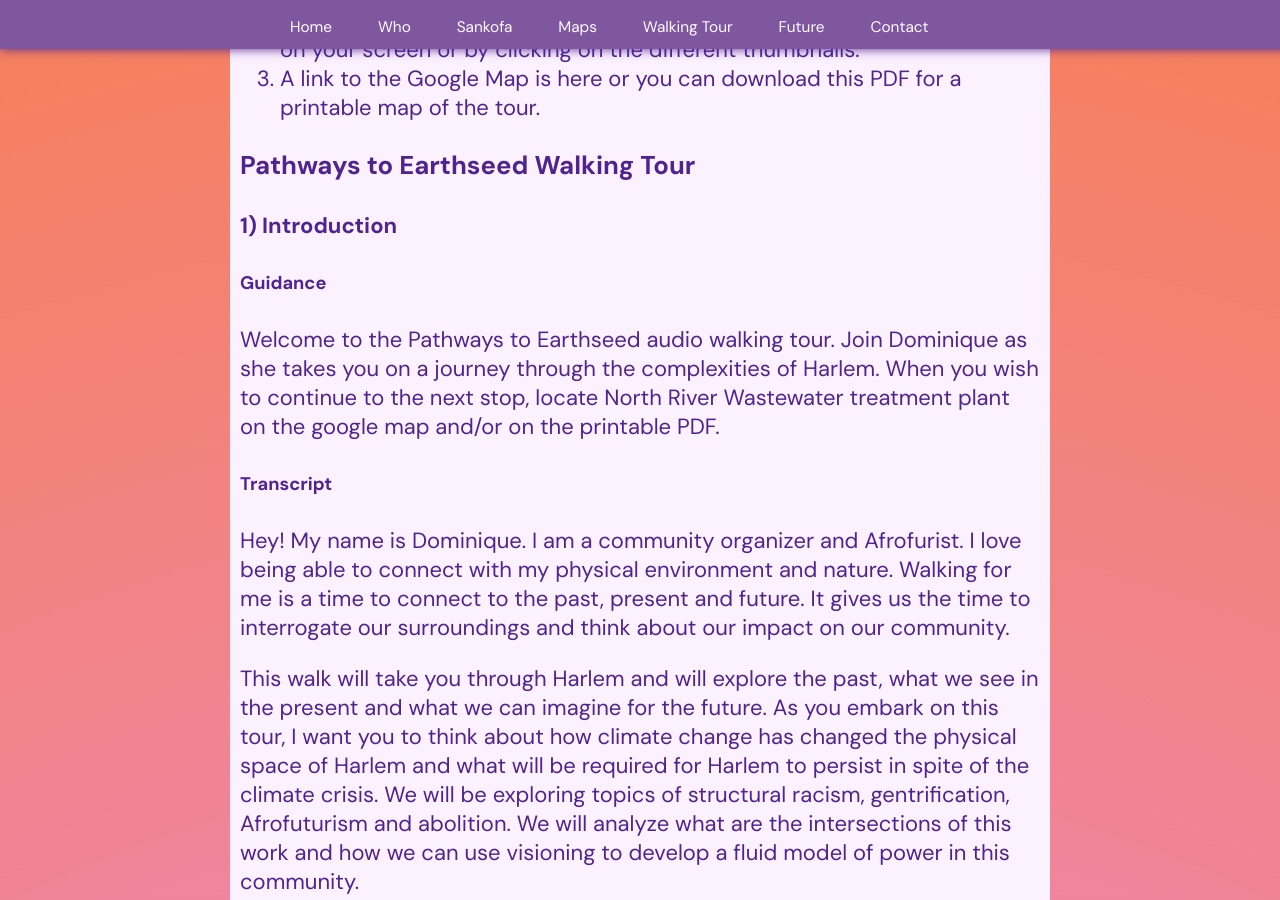
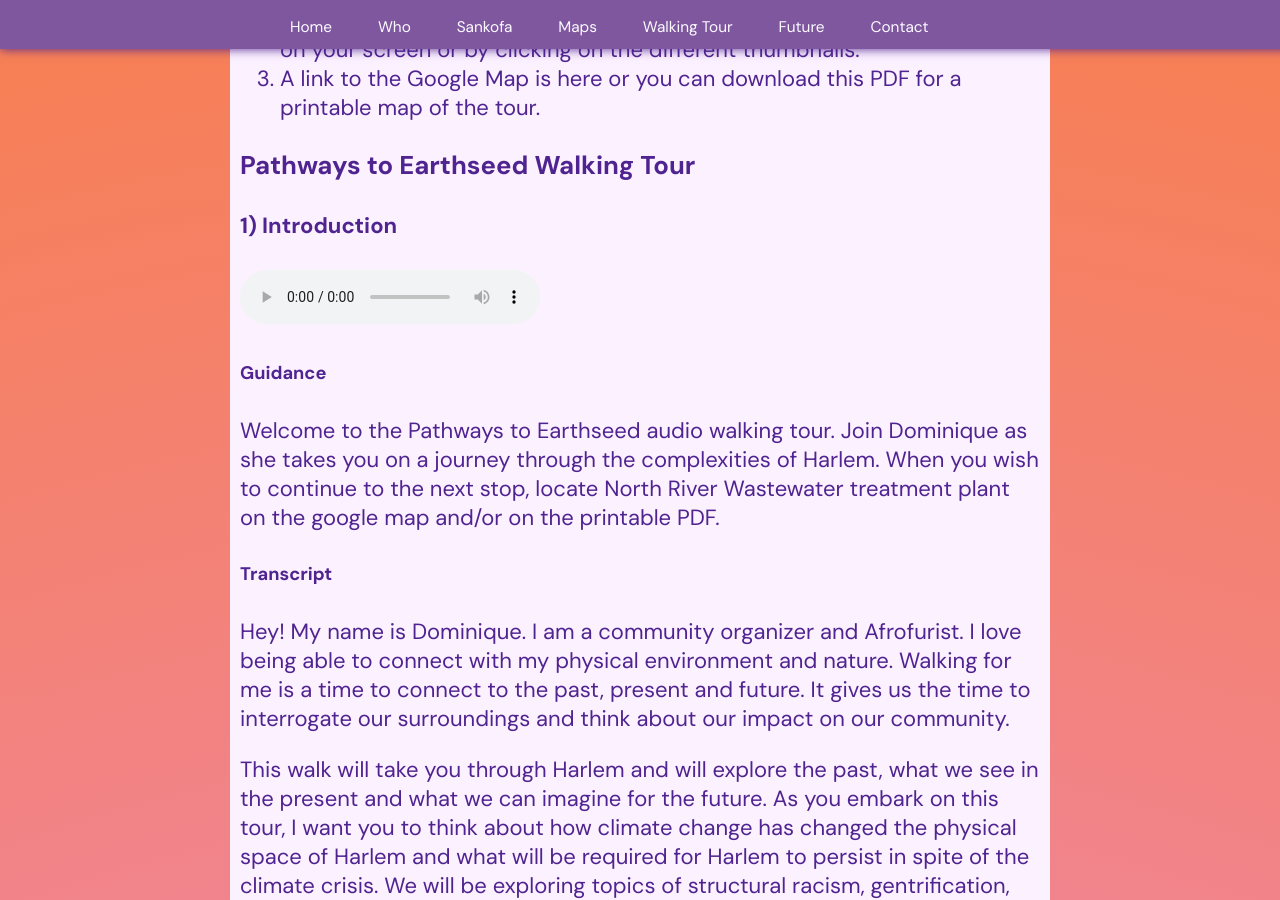
Before and after one commit to niquethom/toearthseed.org, a Jekyll site: the page built from walking-tour.html, in a window 1280 px wide and 900 px high, scrolled down 1331 px. Built offline with Jekyll 4.4.1, drawn with Linux system fonts in a browser that asks for light colours.

Commit message:
add audio controls

```diff
--- a/walking-tour.html
+++ b/walking-tour.html
@@ -133,7 +133,7 @@ title: Walking Tour
 
   <h3>Pathways to Earthseed Walking Tour</h3>
   <h4>1) Introduction </h4>
-  <audio src="assets/Walking Tour Audio/Pathways to Earthseed- Introduction.mp3"></audio>
+  <audio controls src="assets/Walking Tour Audio/Pathways to Earthseed- Introduction.mp3"></audio>
 
   <h5>Guidance</h5>
   <p>
@@ -156,7 +156,7 @@ title: Walking Tour
   <h4>
     STOP #1: North River Wastewater Treatment Plant (Hudson River Greenway, New York, NY 10031
   <h4>
-  <audio src="assets/Walking Tour Audio/Pathways to Earthseed-Stop #1.mp3"></audio>
+  <audio controls src="assets/Walking Tour Audio/Pathways to Earthseed-Stop #1.mp3"></audio>
 
 
   <h5>Transcript</h5>
@@ -172,7 +172,7 @@ title: Walking Tour
   <h4>
     STOP #2: Mother Clara Hale Bus Depot (721 Malcolm X Blvd, New York, NY 10039)
   </h4>
-  <audio src="assets/Walking Tour Audio/Pathways to Earthseed- Stop #2.mp3"></audio>
+  <audio controls src="assets/Walking Tour Audio/Pathways to Earthseed- Stop #2.mp3"></audio>
 
   <h5>Transcript</h5>
   <p>
@@ -184,7 +184,7 @@ title: Walking Tour
   <h4>
     STOP #3: Striver’s Row (W 138th and W 139th Street, New York, NY 10030)
   </h4>
-  <audio src="assets/Walking Tour Audio/Pathways to Earthseed-Stop#3 .mp3"></audio>
+  <audio controls src="assets/Walking Tour Audio/Pathways to Earthseed-Stop#3 .mp3"></audio>
 
   <h5>Transcript</h5>
   <p>
@@ -196,7 +196,7 @@ title: Walking Tour
   <h4>
     STOP #4 Abyssinian Baptist Church (132 W 138th St, New York, NY 10030)
   </h4>
-  <audio src="assets/Walking Tour Audio/Pathways to Earthseed- Stop #4.mp3"></audio>
+  <audio controls src="assets/Walking Tour Audio/Pathways to Earthseed- Stop #4.mp3"></audio>
 
   <h5>Transcript</h5>
   <p>
@@ -208,7 +208,7 @@ title: Walking Tour
   <h4>
     STOP #5: Lafayette Theater (Corner of W 132nd and Malcolm X Blvd.)
   </h4>
-  <audio src="assets/Walking Tour Audio/Pathways to Earthseed- Stop #5.mp3"></audio>
+  <audio controls src="assets/Walking Tour Audio/Pathways to Earthseed- Stop #5.mp3"></audio>
 
   <h5>Transcript</h5>
   <p>
@@ -220,7 +220,7 @@ title: Walking Tour
   <h4>
     STOP #6: Apollo Theater (253 W 125th St, New York, NY 10027)
   </h4>
-  <audio src="assets/Walking Tour Audio/Pathways to Earthseed- Stop #6.mp3"></audio>
+  <audio controls src="assets/Walking Tour Audio/Pathways to Earthseed- Stop #6.mp3"></audio>
   <p>
     The sixth stop is Apollo Theater. To continue to the next stop on the tour, locate 125th and Consumerism (W 125th Street) on this Google map or this printable PDF map.
   </p>
@@ -234,7 +234,7 @@ title: Walking Tour
   <h4>
     STOP #7: Asthma Central (W 123rd between Adam Clayton Powell and Malcolm X Blvd.)
   </h4>
-  <audio src="assets/Walking Tour Audio/Patrhways to Earthseed- Stop #7.mp3"></audio>
+  <audio controls src="assets/Walking Tour Audio/Patrhways to Earthseed- Stop #7.mp3"></audio>
 
   <h5>Transcript</h5>
   <p>
@@ -247,7 +247,7 @@ title: Walking Tour
   <h4>
     STOP #8: East Harlem (E 116th and the surrounding areas)
   </h4>
-  <audio src="assets/Walking Tour Audio/Pathways to Earthseed-Stop #8.mp3"></audio>
+  <audio controls src="assets/Walking Tour Audio/Pathways to Earthseed-Stop #8.mp3"></audio>
 
   <h5>Transcript</h5>
   <p>
@@ -259,6 +259,6 @@ title: Walking Tour
 
   <p>Add ending paragraph dominique</p>
 
-  <audio src="assets/Walking Tour Audio/Pathways to Earthseed- Ending.mp3"></audio>
+  <audio controls src="assets/Walking Tour Audio/Pathways to Earthseed- Ending.mp3"></audio>
 
 </section>
```
